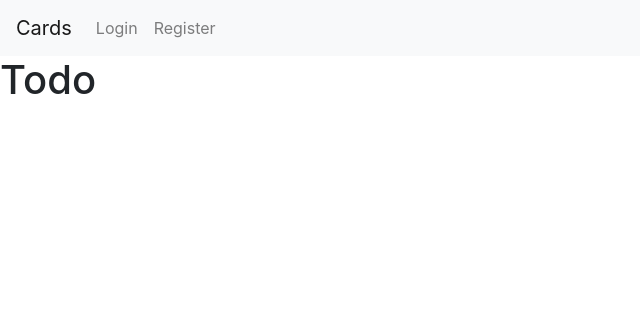
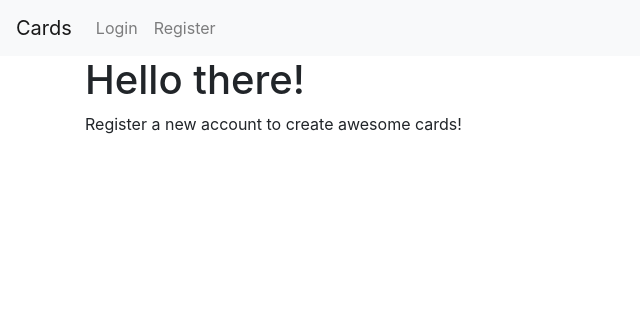
Before and after one commit to paddison/web50-capstone, a Django app: page / in a window 1280 px wide. Shown: the top 316 px of the page, without its empty margins (0-640 px from the left). Run offline with Django 3.2, Linux system fonts and the light colour scheme; some libraries are stand-ins or nearby versions.

Commit message:
added ability to create cards

```diff
--- a/cards/admin.py
+++ b/cards/admin.py
@@ -1,5 +1,7 @@
 from django.contrib import admin
-from .models import Card
+from .models import Card, Deck, CardsOnDeck
 
 # Register your models here.
 admin.site.register(Card)
+admin.site.register(Deck)
+admin.site.register(CardsOnDeck)
--- a/cards/templates/cards/index.html
+++ b/cards/templates/cards/index.html
@@ -1,5 +1,12 @@
 {% extends 'cards/layout.html' %}
 
 {% block body %}
-    <h1>Todo</h1>
+    {% if user.is_authenticated %}
+        {% include 'cards/view_cards.html' %}
+    {% else %}
+    <div class='container'>
+        <h1>Hello there!</h1>
+        <p>Register a new account to create awesome cards!</p>
+    </div>
+    {% endif %}
 {% endblock %}
--- a/cards/templates/cards/layout.html
+++ b/cards/templates/cards/layout.html
@@ -1,8 +1,14 @@
+{% load static %}
+
 <!DOCTYPE html>
 <html lang="en">
     <head>
+        <meta charset="utf-8">
+        <meta name="viewport" content="width=device-width, initial-scale=1, shrink-to-fit=no">
         <title>Cards</title>
         <link rel="stylesheet" href="https://stackpath.bootstrapcdn.com/bootstrap/4.5.2/css/bootstrap.min.css" integrity="sha384-JcKb8q3iqJ61gNV9KGb8thSsNjpSL0n8PARn9HuZOnIxN0hoP+VmmDGMN5t9UJ0Z" crossorigin="anonymous">
+        <link rel="stylesheet" href="{% static 'cards/styles.css' %}">
+
     </head>
     <body>
         <nav class="navbar navbar-expand-lg navbar-light bg-light">
@@ -11,10 +17,10 @@
               <ul class="navbar-nav">
                 {% if user.is_authenticated %}
                     <li class="nav-item">
-                        <a class="nav-link" href="#">Add new Cards</a>
+                        <a class="nav-link" href="{% url 'add' %}">Add new Cards</a>
                     </li>
                     <li class="nav-item">
-                        <a class="nav-link" href="#">Your Cards</a>
+                        <a class="nav-link" href="{% url 'index' %}">Your Cards</a>
                     </li>
                     <li class="nav-item">
                         <a class="nav-link" href="#">Your Decks</a>
--- a/cards/templates/cards/login.html
+++ b/cards/templates/cards/login.html
@@ -1,5 +1,6 @@
 {% extends 'cards/layout.html' %}
 {% block body %}
+<div class='container'>
     <form action="{% url 'login' %}" method="POST">
         {% csrf_token %}
         <div class='form-group'>
@@ -17,4 +18,5 @@
             {{ error }}
         </div>
     {% endif %}
+</div>
 {% endblock %}
--- a/cards/urls.py
+++ b/cards/urls.py
@@ -6,5 +6,6 @@ urlpatterns = [
     path('', views.index, name='index'),
     path('register', views.register_view, name='register'),
     path('login', views.login_view, name='login'),
-    path('logout', views.logout_view, name='logout')
+    path('logout', views.logout_view, name='logout'),
+    path('add', views.add, name='add')
 ]
--- a/cards/views.py
+++ b/cards/views.py
@@ -1,3 +1,5 @@
+import re
+
 from django.shortcuts import render
 from django.contrib.auth import authenticate, login, logout
 from django.http import HttpResponse, HttpResponseRedirect
@@ -5,11 +7,73 @@ from django.shortcuts import render
 from django.urls import reverse
 from django.db import IntegrityError
 
-from .models import User
+from .models import User, Card, Deck, CardsOnDeck
 
 # Create your views here.
 def index(request):
-    return render(request, 'cards/index.html')
+    try:
+        cards = Card.objects.filter(decks__deck__name='All Cards', decks__deck__created_by=request.user)
+    except:
+        cards = []
+    return render(request, 'cards/index.html', {
+        'cards': cards
+    })
+
+def add(request):
+    if request.method == 'POST':
+
+        print(request.POST)
+        english = request.POST['english']
+        character = request.POST['character']
+        pinyin = request.POST['pinyin']
+        comment = request.POST['comment']
+
+        # Check if submitted character is an actual chinese character by using their unicode
+        foundChars = re.findall(u'[\u2E80-\u2FD5\u3190-\u319f\u3400-\u4DBF\u4E00-\u9FCC\uF900-\uFAAD]', character)
+        if len(foundChars) is not len(character):
+            print('tried to submit non Chinese character')
+            return render(request, 'cards/add.html', {
+                'error': 'Only Chinese characters are allowed in character field',
+                'form': {
+                    'english': english,
+                    'character': character,
+                    'pinyin': pinyin,
+                    'comment': comment
+                }
+            })
+
+        # create a new card
+        card = Card(english=english, character=character, pinyin=pinyin, comment=comment, created_by=request.user)
+
+        # if this is this users first card, create a new 'all cards' deck for him
+        if not Deck.objects.filter(created_by=request.user, name='All Cards').exists():
+            Deck(created_by=request.user, name='All Cards', description='All your cards').save()
+
+        allCards = Deck.objects.get(created_by=request.user, name='All Cards')
+
+        try:
+            card.save()
+            CardsOnDeck(card=card, deck=allCards).save()
+            if 'add_another' in request.POST:
+                return render(request, 'cards/add.html', {
+                    'success': f'Card: {card} added succesfully'
+                })
+            else:
+                return HttpResponseRedirect(reverse('index'))
+
+
+        except IntegrityError:
+            return render(request, 'cards/add.html', {
+                'error': 'Some error occured (tried to add the same card twice?',
+                'form': {
+                    'english': english,
+                    'character': character,
+                    'pinyin': pinyin,
+                    'comment': comment
+                }
+            })
+
+    return render(request, 'cards/add.html')
 
 def login_view(request):
     if request.method == 'POST':
```
Also changed, not shown: cards/models.py (+33 -0 lines), cards/templates/cards/add.html (+32 -0 lines), db.sqlite3. Lines whose indentation alone changed are shown as unchanged.
